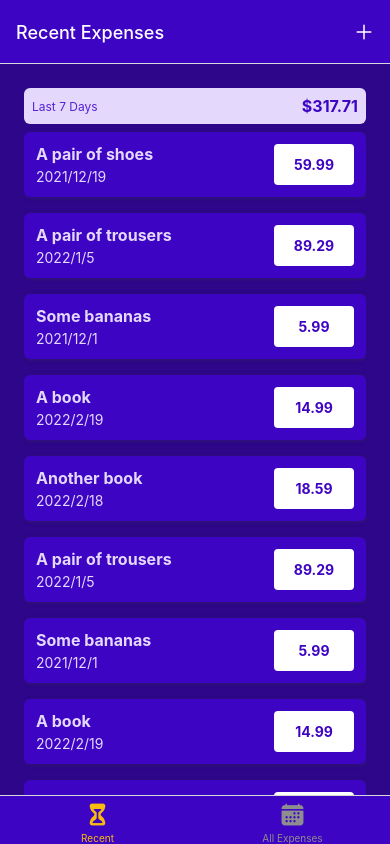
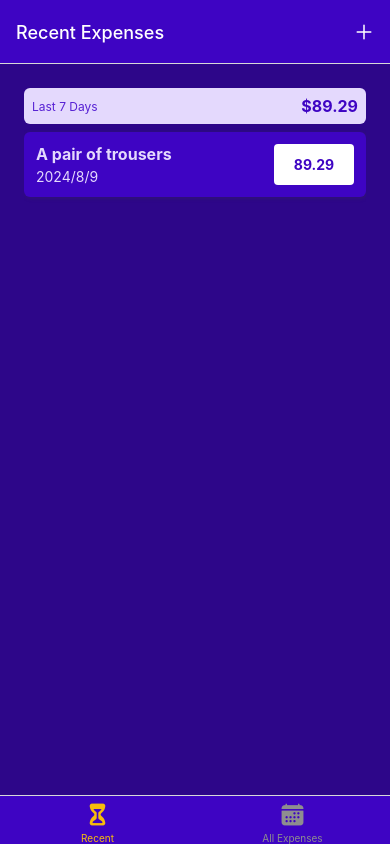
Before and after one commit to Kehad/React-Native-Tutorial, a React Native app: screen /RecentExpenses in a window 390 px wide. Built offline with nearby package versions, Linux system fonts and the light colour scheme.

Commit message:
5th commit

```diff
--- a/App.js
+++ b/App.js
@@ -9,6 +9,8 @@ import RecentExpenses from "./screens/RecentExpenses";
 import AllExpenses from "./screens/AllExpenses";
 import { GlobalStyles } from "./constants/styles";
 import IconButton from "./components/UI/IconButton";
+import { Provider } from "react-redux";
+import { store } from "./store/store";
 
 const Stack = createNativeStackNavigator();
 const BottomTabs = createBottomTabNavigator();
@@ -62,7 +64,8 @@ function ExpensesOverview() {
 export default function App() {
   return (
     <>
-      <StatusBar style="auto" />
+      <StatusBar style="light" />
+      <Provider store={store}>
         <NavigationContainer
           screenOptions={{
             headerStyle: { backgroundColor: GlobalStyles.colors.primary500 },
@@ -77,11 +80,16 @@ export default function App() {
                 headerShown: false,
               }}
             />
-          <Stack.Screen name="ManageExpense" component={ManageExpense} options={{
-            presentation: 'card'
-          }}/>
+            <Stack.Screen
+              name="ManageExpense"
+              component={ManageExpense}
+              options={{
+                presentation: "card",
+              }}
+            />
           </Stack.Navigator>
         </NavigationContainer>
+      </Provider>
     </>
   );
 }
--- a/components/ExpensesOutput/ExpensesOutput.js
+++ b/components/ExpensesOutput/ExpensesOutput.js
@@ -1,71 +1,21 @@
-import React from 'react'
-import { StyleSheet, View } from 'react-native'
-import ExpensesSummary from './ExpensesSummary'
-import ExpensesList from './ExpensesList'
-import { GlobalStyles } from '../../constants/styles';
+import React from "react";
+import { StyleSheet, Text, View } from "react-native";
+import ExpensesSummary from "./ExpensesSummary";
+import ExpensesList from "./ExpensesList";
+import { GlobalStyles } from "../../constants/styles";
+import { useSelector } from "react-redux";
 
-const DUMMY_EXPENSES = [
-  {
-    id: "e1",
-    description: "A pair of shoes",
-    amount: 59.99,
-    date: new Date("2021-12-19"),
-  },
-  {
-    id: "e2",
-    description: "A pair of trousers",
-    amount: 89.29,
-    date: new Date("2022-01-05"),
-  },
-  {
-    id: "e3",
-    description: "Some bananas",
-    amount: 5.99,
-    date: new Date("2021-12-01"),
-  },
-  {
-    id: "e4",
-    description: "A book",
-    amount: 14.99,
-    date: new Date("2022-02-19"),
-  },
-  {
-    id: "e5",
-    description: "Another book",
-    amount: 18.59,
-    date: new Date("2022-02-18"),
-  },
-  {
-    id: "e6",
-    description: "A pair of trousers",
-    amount: 89.29,
-    date: new Date("2022-01-05"),
-  },
-  {
-    id: "e7",
-    description: "Some bananas",
-    amount: 5.99,
-    date: new Date("2021-12-01"),
-  },
-  {
-    id: "e8",
-    description: "A book",
-    amount: 14.99,
-    date: new Date("2022-02-19"),
-  },
-  {
-    id: "e9",
-    description: "Another book",
-    amount: 18.59,
-    date: new Date("2022-02-18"),
-  },
-];
+function ExpensesOutput({ EXPENSES_LIST, expensesPeriod, fallbackText}) {
+  let content = <Text style={styles.infoText}>{fallbackText}</Text>;
 
-function ExpensesOutput({ expenses, expensesPeriod}) {
+  if (EXPENSES_LIST.length > 0) {
+    content = <ExpensesList expenses={EXPENSES_LIST} />;
+  }
+
   return (
     <View style={styles.container}>
-      <ExpensesSummary expenses={DUMMY_EXPENSES} periodName={expensesPeriod} />
-      <ExpensesList expenses={DUMMY_EXPENSES} />
+      <ExpensesSummary expenses={EXPENSES_LIST} periodName={expensesPeriod} />
+      {content}
     </View>
   );
 }
@@ -80,4 +30,10 @@ const styles = StyleSheet.create({
     paddingBottom: 0,
     backgroundColor: GlobalStyles.colors.primary700,
   },
+  infoText: {
+    color: "white",
+    fontSize: 16,
+    textAlign: "center",
+    marginTop: 32,
+  },
 });
--- a/screens/AllExpenses.js
+++ b/screens/AllExpenses.js
@@ -1,10 +1,14 @@
 import React from 'react'
 import { Text } from 'react-native'
 import ExpensesOutput from '../components/ExpensesOutput/ExpensesOutput'
+import { useSelector } from 'react-redux';
 
 function AllExpenses() {
+  const DUMMY_EXPENSESLIST = useSelector(
+    (state) => state.expensesGeneralList.expensesGeneralList
+  );
   return (
-    <ExpensesOutput expensesPeriod="total" />
+    <ExpensesOutput EXPENSES_LIST={DUMMY_EXPENSESLIST }  expensesPeriod="total" fallbackText="There's no expenses found" />
   )
 }
 
--- a/screens/ManageExpense.js
+++ b/screens/ManageExpense.js
@@ -1,11 +1,26 @@
 import { useLayoutEffect } from "react";
 import { StyleSheet, Text, View } from "react-native";
+import { useSelector, useDispatch } from "react-redux";
+
 import { GlobalStyles } from "../constants/styles";
 import Button from "../components/UI/Button";
 import IconButton from "../components/UI/IconButton";
+import {
+  addExpenses,
+  deleteExpenses,
+  updateExpenses,
+} from "../store/expense-slice";
+import { generateRandomText } from "../util/date";
 
-function ManageExpense({ route, navigation }) {
+function ManageExpense({ route, navigation, EXPENSES_LIST }) {
+  const dispatch = useDispatch();
+  const DUMMY_EXPENSESLIST = useSelector(
+    (state) => state.expensesGeneralList.expensesGeneralList
+  );
   const editedExpenseId = route.params?.expenseId;
+  const filteredIten = DUMMY_EXPENSESLIST.filter(
+    (expense) => expense.id === editedExpenseId
+  );
   const isEditing = !!editedExpenseId;
 
   useLayoutEffect(() => {
@@ -16,14 +31,37 @@ function ManageExpense({ route, navigation }) {
 
   function cancelHandler() {
     navigation.goBack();
-   }
+  }
 
   function confirmHandler() {
+    if (isEditing) {
+      const randomText = generateRandomText(10);
+      ;
+      let editExpense = {
+        description: "Test",
+        amount: 19.99,
+        date: new Date("2022-05-19"),
+        id: randomText,
+        oldId: editedExpenseId,
+      };
+      dispatch(updateExpenses(editExpense));
+    } else {
+      const randomText = generateRandomText(10);
+
+      let newExpense = {
+        description: "Test!!!!",
+        amount: 29.99,
+        date: new Date("2022-05-20"),
+        id: randomText,
+      };
+      dispatch(addExpenses(newExpense));
+    }
     navigation.goBack();
-   }
+  }
 
   function deleteExpenseHandler() {
     navigation.goBack();
+    dispatch(deleteExpenses(editedExpenseId));
   }
 
   return (
@@ -59,9 +97,9 @@ const styles = StyleSheet.create({
     backgroundColor: GlobalStyles.colors.primary800,
   },
   buttons: {
-    flexDirection: 'row',
-    justifyContent: 'center',
-    alignItems: 'center',
+    flexDirection: "row",
+    justifyContent: "center",
+    alignItems: "center",
   },
   button: {
     minWidth: 120,
@@ -72,6 +110,6 @@ const styles = StyleSheet.create({
     paddingTop: 8,
     borderTopWidth: 2,
     borderTopColor: GlobalStyles.colors.primary200,
-    alignItems: 'center',
+    alignItems: "center",
   },
 });
--- a/screens/RecentExpenses.js
+++ b/screens/RecentExpenses.js
@@ -1,7 +1,25 @@
+import { useSelector } from "react-redux";
 import ExpensesOutput from "../components/ExpensesOutput/ExpensesOutput";
+import { getDateMinusDays } from "../util/date";
 
 function RecentExpenses() {
-  return <ExpensesOutput expensesPeriod="Last 7 Days"  />;
+  const DUMMY_EXPENSESLIST = useSelector(
+    (state) => state.expensesGeneralList.expensesGeneralList
+  );
+
+  const recentExpenses = DUMMY_EXPENSESLIST.filter((expense) => {
+    const today = new Date();
+    const date7DaysAgo = getDateMinusDays(today, 7);
+
+    return (expense.date >= date7DaysAgo) &&( expense.date <= today);
+  });
+  return (
+    <ExpensesOutput
+      EXPENSES_LIST={recentExpenses}
+      expensesPeriod="Last 7 Days"
+      fallbackText="No expenses registered for the last 7 days"
+    />
+  );
 }
 
 export default RecentExpenses
--- /dev/null
+++ b/store/expense-slice.js
@@ -0,0 +1,113 @@
+// features/counter/counterSlice.js
+import { createSlice } from "@reduxjs/toolkit";
+
+const DUMMY_EXPENSES = [
+  {
+    id: "e1",
+    description: "A pair of shoes",
+    amount: 59.99,
+    date: new Date("2021-08-19"),
+  },
+  {
+    id: "e2",
+    description: "A pair of trousers",
+    amount: 89.29,
+    date: new Date("2024-08-09"),
+  },
+  {
+    id: "e3",
+    description: "Some bananas",
+    amount: 5.99,
+    date: new Date("2021-08-12"),
+  },
+  {
+    id: "e4",
+    description: "A book",
+    amount: 14.99,
+    date: new Date("2022-02-19"),
+  },
+  {
+    id: "e5",
+    description: "Another book",
+    amount: 18.59,
+    date: new Date("2022-02-18"),
+  },
+  {
+    id: "e6",
+    description: "A pair of trousers",
+    amount: 89.29,
+    date: new Date("2022-01-05"),
+  },
+  {
+    id: "e7",
+    description: "Some bananas",
+    amount: 5.99,
+    date: new Date("2021-12-01"),
+  },
+  {
+    id: "e8",
+    description: "A book",
+    amount: 14.99,
+    date: new Date("2022-02-19"),
+  },
+  {
+    id: "e9",
+    description: "Another book",
+    amount: 18.59,
+    date: new Date("2022-02-18"),
+  },
+];
+
+export const ExpensesSlice = createSlice({
+  name: "Expenses",
+  initialState: {
+    expensesGeneralList: DUMMY_EXPENSES,
+  },
+  reducers: {
+    addExpenses: (state, action) => {
+      state.expensesGeneralList.push(action.payload);
+    },
+
+    deleteExpenses: (state, action) => {
+        //   state.expensesGeneralList.splice(state.expensesGeneralList.indexOf(action.payload.id), 1);
+        // console.log(state.expensesGeneralList.slice(expense => expense.id !== action.payload));
+      state.expensesGeneralList = state.expensesGeneralList.filter(expense => expense.id !== action.payload);
+        // console.log(action.payload)
+      },
+
+    updateExpenses: (state, action) => {
+      // let oldExpenseList = state.expensesGeneralList.filter(
+      //   (expense) => expense.id !== action.payload.oldId
+      // );
+      // let newExpense = {
+      //   description: action.payload.description,
+      //   amount: action.payload.amount,
+      //   date: action.payload.date,
+      //   id: action.payload.id
+      // }
+      //   let NewExpenseList = [...oldExpenseList, newExpense]
+      //   state.expensesGeneralList = NewExpenseList
+      // const updatableExpenseIndex = state.expensesGeneralList.findIndex(
+      //   (expense) => expense.id === action.payload.oldId
+      //   );
+      //   let newList = state.expensesGeneralList[updatableExpenseIndex];
+      //   console.log(newList)
+      // console.log(updatableExpenseIndex);
+      let newExpense = {
+        description: action.payload.description,
+        amount: action.payload.amount,
+        date: action.payload.date,
+        id: action.payload.id
+      }
+      state.expensesGeneralList = state.expensesGeneralList.map(expense =>
+        expense.id === action.payload.oldId
+          ? { ...expense, ...newExpense }
+          : expense
+      );
+    }
+  },
+});
+
+export const { addExpenses, deleteExpenses, updateExpenses } = ExpensesSlice.actions;
+
+export default ExpensesSlice.reducer;
--- /dev/null
+++ b/store/store.js
@@ -0,0 +1,9 @@
+import { configureStore } from "@reduxjs/toolkit";
+import expenseSlice from "./expense-slice";
+
+
+export const store = configureStore({
+  reducer: {
+    expensesGeneralList: expenseSlice,
+  },
+});
--- a/util/date.js
+++ b/util/date.js
@@ -3,3 +3,28 @@ export function getFormattedDate(date) {
     `${date.getFullYear()}/${date.getMonth() + 1}/${date.getDate()}`
   )
 }
+
+export function getDateMinusDays(date, days) {
+  return new Date(date.getFullYear(), date.getMonth(), date.getDate() - days);
+}
+
+export function generateRandomText(length) {
+    const characters = 'ABCDEFGHIJKLMNOPQRSTUVWXYZabcdefghijklmnopqrstuvwxyz0123456789';
+    let randomText = '';
+
+    for (let i = 0; i < length; i++) {
+        randomText += characters[Math.floor(Math.random() * characters.length)];
+    }
+
+    return randomText;
+}
+
+export function generateFormattedDate() {
+  const date = new Date();
+
+  const year = date.getFullYear();
+  const month = String(date.getMonth() + 1).padStart(2, '0'); // Adding 1 because months are zero-indexed
+  const day = String(date.getDate()).padStart(2, '0');
+
+  return `${year}/${month}/${day}`;
+}
```
Lines whose indentation alone changed are shown as unchanged.
